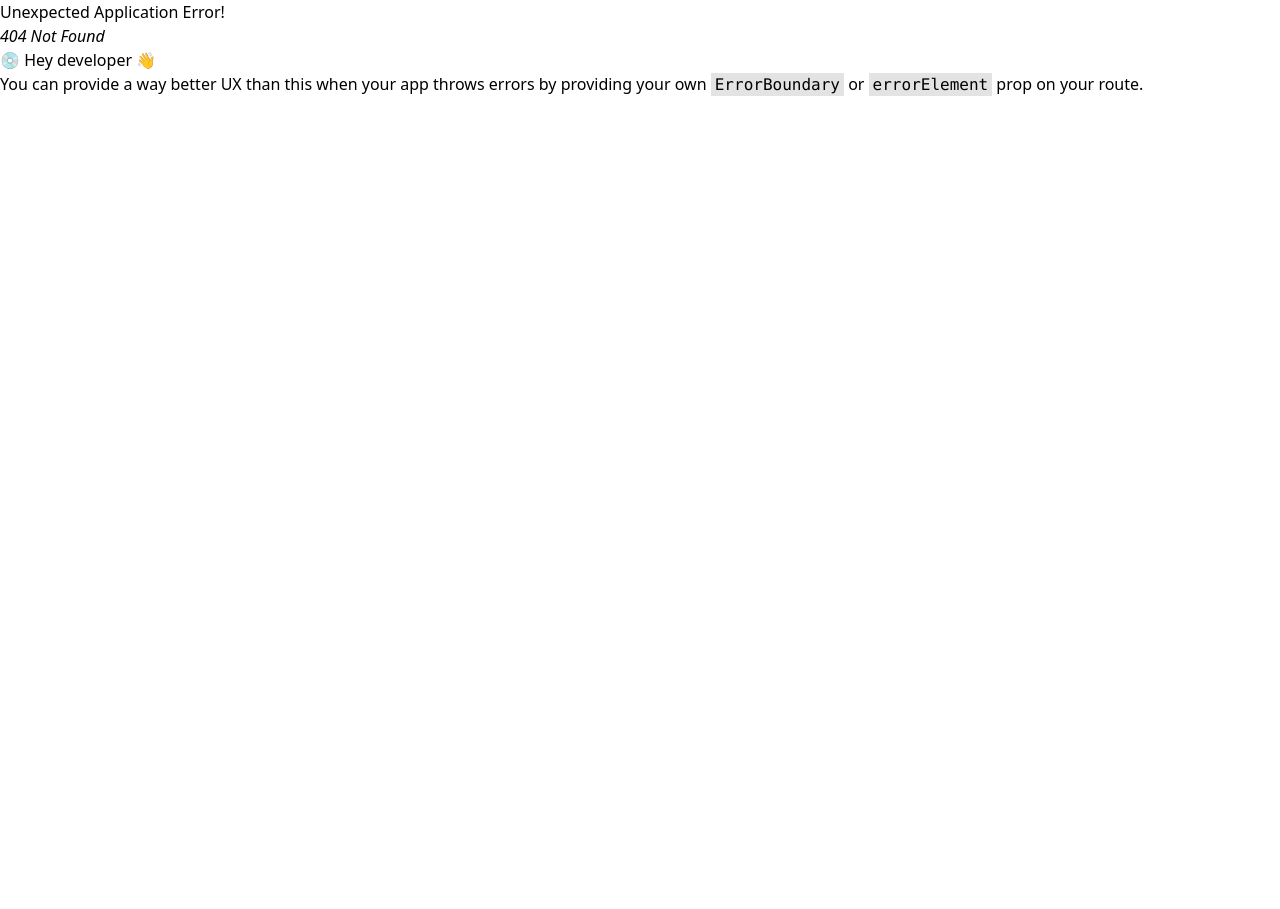
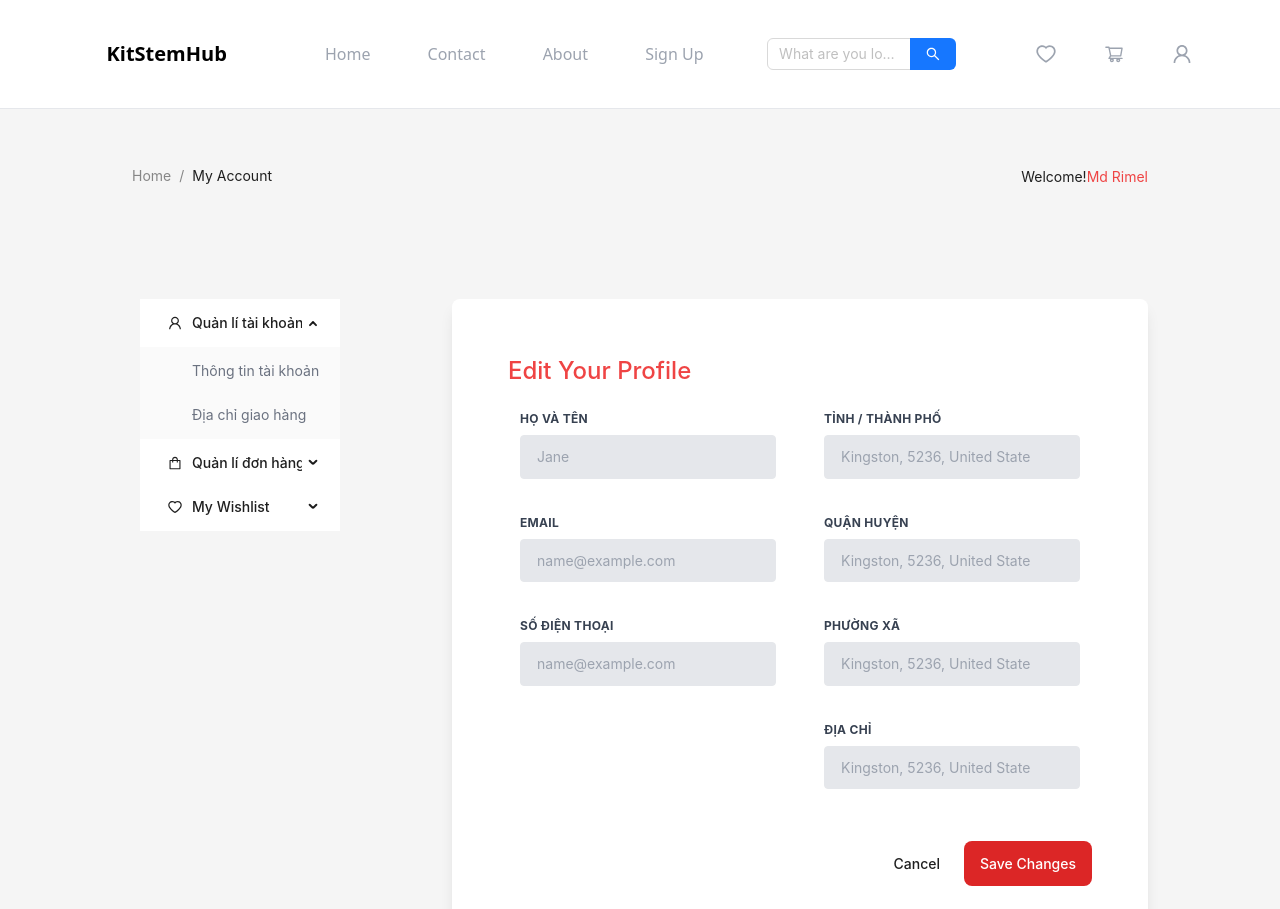
Before and after one commit to LMKhoa123/KitStemHub-FE-Customer, a React (Vite) app in the folder KitStemHub-Customer/: page /profile/profileaddress in a window 1280 px wide. Before the commit this address had no page. Before the commit the page ends 800 px from the top, so only its background shows below. Built offline with nearby package versions, Linux system fonts and the light colour scheme.

Commit message:
add thêm router và profileaddress page

```diff
--- a/KitStemHub-Customer/src/components/profile/profileaddress/ProfileAddress.jsx
+++ b/KitStemHub-Customer/src/components/profile/profileaddress/ProfileAddress.jsx
@@ -1,5 +1,32 @@
+import { Layout } from "antd";
+import SidebarMenu from "../sidebarmenu/SidebarMenu";
+import NavProfile from "../navprofile/NavProfile";
+import FormMyProfile from "./formprofilemanagement/FormMyProfile";
+
+const { Content } = Layout;
+
 function ProfileAddress() {
-  return <div></div>;
+  return (
+    <Layout className="h-screen justify-center items-center min-h-screen">
+      <Content className="px-12 overflow-y-auto">
+        {/* Nav profile */}
+
+        <NavProfile />
+        <div className="flex">
+          {/* side bar */}
+
+          <div className="pr-2 max-w-xs shrink-0">
+            <SidebarMenu />
+          </div>
+
+          {/* form profile */}
+          <div className="p-14 max-w-4xl grow">
+            <FormMyProfile />
+          </div>
+        </div>
+      </Content>
+    </Layout>
+  );
 }
 
 export default ProfileAddress;
--- a/KitStemHub-Customer/src/components/profile/profileaddress/formprofilemanagement/FormMyProfile.jsx
+++ b/KitStemHub-Customer/src/components/profile/profileaddress/formprofilemanagement/FormMyProfile.jsx
@@ -2,14 +2,14 @@ import {} from "antd";
 
 function FormMyProfile() {
   return (
-    <div className="container bg-white p-14 rounded-lg mx-14 shadow-lg">
+    <div className="container bg-white p-14 rounded-lg shadow-lg">
       <h1 className="mb-6 text-red-500 text-2xl font-medium">
         Edit Your Profile
       </h1>
       <div className="form-container flex flex-col md:flex-row gap-6">
         <form className="flex flex-col gap-6 w-full md:w-1/2">
           <div className="form-group flex flex-col div1">
-            <div className="w-full px-3 mb-6">
+            <div className="w-full px-3 mb-6 ">
               <label
                 className="block uppercase tracking-wide text-gray-700 text-xs font-bold mb-2"
                 htmlFor="grid-first-name"
@@ -31,9 +31,23 @@ function FormMyProfile() {
                 Email
               </label>
               <input
-                className="appearance-none block w-64 bg-gray-200 text-gray-700 border border-gray-200 rounded py-3 px-4 leading-tight focus:outline-none focus:bg-white focus:border-gray-500"
+                className="appearance-none block w-64 bg-gray-200 text-gray-700 border border-gray-200 rounded py-3 mb-3 px-4 leading-tight focus:outline-none focus:bg-white focus:border-gray-500"
                 id="grid-last-name"
-                type="text"
+                type="email"
+                placeholder="name@example.com"
+              />
+            </div>
+            <div className="w-full mb-6 px-3">
+              <label
+                className="block uppercase tracking-wide text-gray-700 text-xs font-bold mb-2"
+                htmlFor="grid-last-name"
+              >
+                Số điện thoại
+              </label>
+              <input
+                className="appearance-none block w-64 bg-gray-200 text-gray-700 border border-gray-200 rounded py-3 mb-3 px-4 leading-tight focus:outline-none focus:bg-white focus:border-gray-500"
+                id="grid-last-name"
+                type="number"
                 placeholder="name@example.com"
               />
             </div>
@@ -65,7 +79,7 @@ function FormMyProfile() {
                 Quận huyện
               </label>
               <input
-                className="appearance-none block w-64 bg-gray-200 text-gray-700 border border-gray-200 rounded py-3 px-4 leading-tight focus:outline-none focus:bg-white focus:border-gray-500"
+                className="appearance-none block w-64 bg-gray-200 text-gray-700 border border-gray-200 rounded py-3 mb-3 px-4 leading-tight focus:outline-none focus:bg-white focus:border-gray-500"
                 id="grid-last-name"
                 type="text"
                 placeholder="Kingston, 5236, United State"
@@ -80,7 +94,7 @@ function FormMyProfile() {
                 Phường Xã
               </label>
               <input
-                className="appearance-none block w-64 bg-gray-200 text-gray-700 border border-gray-200 rounded py-3 px-4 leading-tight focus:outline-none focus:bg-white focus:border-gray-500"
+                className="appearance-none block w-64 bg-gray-200 text-gray-700 border border-gray-200 rounded py-3 mb-3 px-4 leading-tight focus:outline-none focus:bg-white focus:border-gray-500"
                 id="grid-last-name"
                 type="text"
                 placeholder="Kingston, 5236, United State"
@@ -95,7 +109,7 @@ function FormMyProfile() {
                 Địa chỉ
               </label>
               <input
-                className="appearance-none block w-64 bg-gray-200 text-gray-700 border border-gray-200 rounded py-3 px-4 leading-tight focus:outline-none focus:bg-white focus:border-gray-500"
+                className="appearance-none block w-64 bg-gray-200 text-gray-700 border border-gray-200 rounded py-3 mb-3 px-4 leading-tight focus:outline-none focus:bg-white focus:border-gray-500"
                 id="grid-last-name"
                 type="text"
                 placeholder="Kingston, 5236, United State"
--- a/KitStemHub-Customer/src/components/profile/profileinfo/ProfileInfo.jsx
+++ b/KitStemHub-Customer/src/components/profile/profileinfo/ProfileInfo.jsx
@@ -7,20 +7,20 @@ const { Content } = Layout;
 
 function ProfileInfo() {
   return (
-    <Layout className="h-screen" style={{ minHeight: "100vh" }}>
-      <Content className="px-12 " style={{ overflowY: "auto" }}>
+    <Layout className="h-screen justify-center items-center min-h-screen">
+      <Content className="px-12 overflow-y-auto">
         {/* Nav profile */}
 
         <NavProfile />
         <div className="flex">
           {/* side bar */}
 
-          <div className="pr-2" style={{ maxWidth: "300px", flexShrink: 0 }}>
+          <div className="pr-2 max-w-xs shrink-0">
             <SidebarMenu />
           </div>
 
           {/* form profile */}
-          <div className="p-14" style={{ maxWidth: "800px", flexGrow: 1 }}>
+          <div className="p-14 max-w-4xl grow">
             <FormMyProfile />
           </div>
         </div>
--- a/KitStemHub-Customer/src/components/profile/profileinfo/formprofilemanagement/FormMyProfile.jsx
+++ b/KitStemHub-Customer/src/components/profile/profileinfo/formprofilemanagement/FormMyProfile.jsx
@@ -2,14 +2,14 @@ import {} from "antd";
 
 function FormMyProfile() {
   return (
-    <div className="container bg-white p-14 rounded-lg mx-14 shadow-lg">
+    <div className="container bg-white p-14 rounded-lg shadow-lg">
       <h1 className="mb-6 text-red-500 text-2xl font-medium">
         Edit Your Profile
       </h1>
       <div className="form-container flex flex-col md:flex-row gap-6">
         <form className="flex flex-col gap-6 w-full md:w-1/2">
           <div className="form-group flex flex-col div1">
-            <div className="w-full px-3 mb-6 md:mb-0">
+            <div className="w-full px-3 mb-6 ">
               <label
                 className="block uppercase tracking-wide text-gray-700 text-xs font-bold mb-2"
                 htmlFor="grid-first-name"
@@ -31,7 +31,7 @@ function FormMyProfile() {
                 Email
               </label>
               <input
-                className="appearance-none block w-64 bg-gray-200 text-gray-700 border border-gray-200 rounded py-3 px-4 leading-tight focus:outline-none focus:bg-white focus:border-gray-500"
+                className="appearance-none block w-64 bg-gray-200 text-gray-700 border border-gray-200 rounded py-3 mb-3 px-4 leading-tight focus:outline-none focus:bg-white focus:border-gray-500"
                 id="grid-last-name"
                 type="text"
                 placeholder="name@example.com"
@@ -65,7 +65,7 @@ function FormMyProfile() {
                 Quận huyện
               </label>
               <input
-                className="appearance-none block w-64 bg-gray-200 text-gray-700 border border-gray-200 rounded py-3 px-4 leading-tight focus:outline-none focus:bg-white focus:border-gray-500"
+                className="appearance-none block w-64 bg-gray-200 text-gray-700 border border-gray-200 rounded py-3 mb-3 px-4 leading-tight focus:outline-none focus:bg-white focus:border-gray-500"
                 id="grid-last-name"
                 type="text"
                 placeholder="Kingston, 5236, United State"
@@ -80,7 +80,7 @@ function FormMyProfile() {
                 Phường Xã
               </label>
               <input
-                className="appearance-none block w-64 bg-gray-200 text-gray-700 border border-gray-200 rounded py-3 px-4 leading-tight focus:outline-none focus:bg-white focus:border-gray-500"
+                className="appearance-none block w-64 bg-gray-200 text-gray-700 border border-gray-200 rounded py-3 mb-3 px-4 leading-tight focus:outline-none focus:bg-white focus:border-gray-500"
                 id="grid-last-name"
                 type="text"
                 placeholder="Kingston, 5236, United State"
@@ -95,7 +95,7 @@ function FormMyProfile() {
                 Địa chỉ
               </label>
               <input
-                className="appearance-none block w-64 bg-gray-200 text-gray-700 border border-gray-200 rounded py-3 px-4 leading-tight focus:outline-none focus:bg-white focus:border-gray-500"
+                className="appearance-none block w-64 bg-gray-200 text-gray-700 border border-gray-200 rounded py-3 mb-3 px-4 leading-tight focus:outline-none focus:bg-white focus:border-gray-500"
                 id="grid-last-name"
                 type="text"
                 placeholder="Kingston, 5236, United State"
--- a/KitStemHub-Customer/src/components/profile/sidebarmenu/SidebarMenu.jsx
+++ b/KitStemHub-Customer/src/components/profile/sidebarmenu/SidebarMenu.jsx
@@ -54,7 +54,7 @@ const items = [
 
 function SidebarMenu() {
   return (
-    <Layout className="p-14 pl-32">
+    <Layout className="p-14 pl-16">
       <Sider width={200}>
         <Menu
           mode="inline"
--- a/KitStemHub-Customer/src/pages/profilepage/ProfilePage.jsx
+++ b/KitStemHub-Customer/src/pages/profilepage/ProfilePage.jsx
@@ -1,11 +1,11 @@
+import { Outlet } from "react-router-dom";
 import NavbarUser from "../../components/navbar/navbaruser/NavbarUser";
-import ProfileInfo from "../../components/profile/profileinfo/ProfileInfo";
 
 function ProfilePage() {
   return (
     <>
       <NavbarUser />
-      <ProfileInfo />
+      <Outlet />
     </>
   );
 }
```
Also changed, not shown: KitStemHub-Customer/src/App.jsx (+14 -2 lines).
